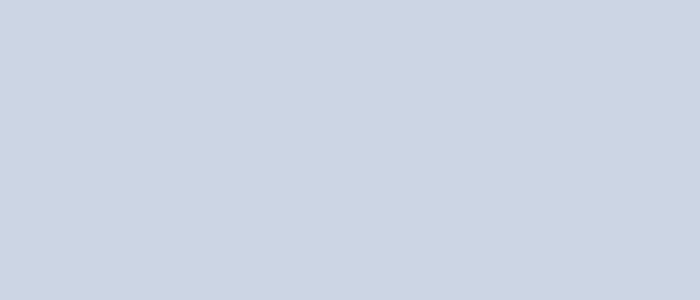
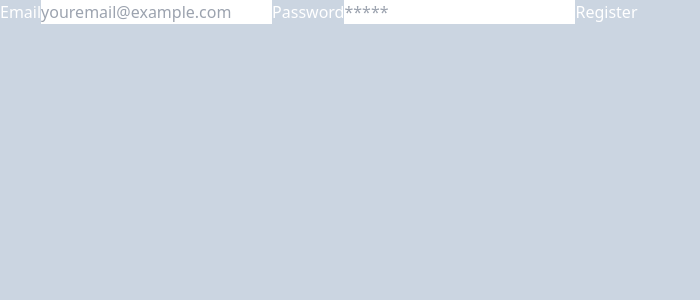
Before and after one commit to feliegonzalezmv/hellobuildtest, a React (Create React App) app: page /register in a window 1280 px wide. Before the commit this address had no page. Shown: the top 300 px of the page, without its empty margins (0-700 px from the left). Built offline with nearby package versions, Linux system fonts and the light colour scheme.

Commit message:
Create login and send info to firebase

```diff
--- a/src/App.js
+++ b/src/App.js
@@ -9,7 +9,7 @@
         <Routes>
           <Route path="/" element={<Home />} />
           <Route path="/login" element={<Login />} />
-          <Route path="/login" element={<Register />} />
+          <Route path="/register" element={<Register />} />
         </Routes>
       </AuthProvider>
     </div>
--- a/src/components/Register.js
+++ b/src/components/Register.js
@@ -1,5 +1,56 @@
-import React from "react";
+import React, { useState } from "react";
+import { useAuth } from "../context/authContext";
+import { useNavigate } from "react-router-dom";
+import { async } from "q";
 
 export const Register = () => {
-  return <div>Register</div>;
+  const { signUp } = useAuth();
+  const navigate = useNavigate();
+  const [user, setUser] = useState({
+    email: "",
+    password: "",
+  });
+
+  const [error, setError] = useState("");
+
+  const handleChange = ({ target: { name, value } }) => {
+    setError("");
+    setUser({ ...user, [name]: value });
+  };
+
+  const handleSubmit = async (e) => {
+    e.preventDefault();
+
+    try {
+      await signUp(user.email, user.password);
+      navigate("/");
+    } catch (error) {
+      setError(error.message);
+    }
+  };
+
+  return (
+    <div>
+      {error && <p>{error}</p>}
+      <form onSubmit={handleSubmit}>
+        <label htmlFor="email">Email</label>
+        <input
+          type="email"
+          name="email"
+          placeholder="youremail@example.com"
+          onChange={handleChange}
+        />
+
+        <label htmlFor="password">Password</label>
+        <input
+          type="password"
+          name="password"
+          id="password"
+          placeholder="*****"
+          onChange={handleChange}
+        />
+        <button>Register</button>
+      </form>
+    </div>
+  );
 };
--- a/src/context/authContext.js
+++ b/src/context/authContext.js
@@ -1,5 +1,7 @@
 import { createContext } from "react";
 import { useContext } from "react";
+import { createUserWithEmailAndPassword } from "firebase/auth";
+import { auth } from "../firebase";
 
 export const authContext = createContext();
 
@@ -11,11 +13,11 @@
   return context;
 };
 
+const signUp = (email, password) =>
+  createUserWithEmailAndPassword(auth, email, password);
+
 export function AuthProvider({ children }) {
-  const user = {
-    login: true,
-  };
   return (
-    <authContext.Provider value={{ user }}>{children}</authContext.Provider>
+    <authContext.Provider value={{ signUp }}>{children}</authContext.Provider>
   );
 }
```
